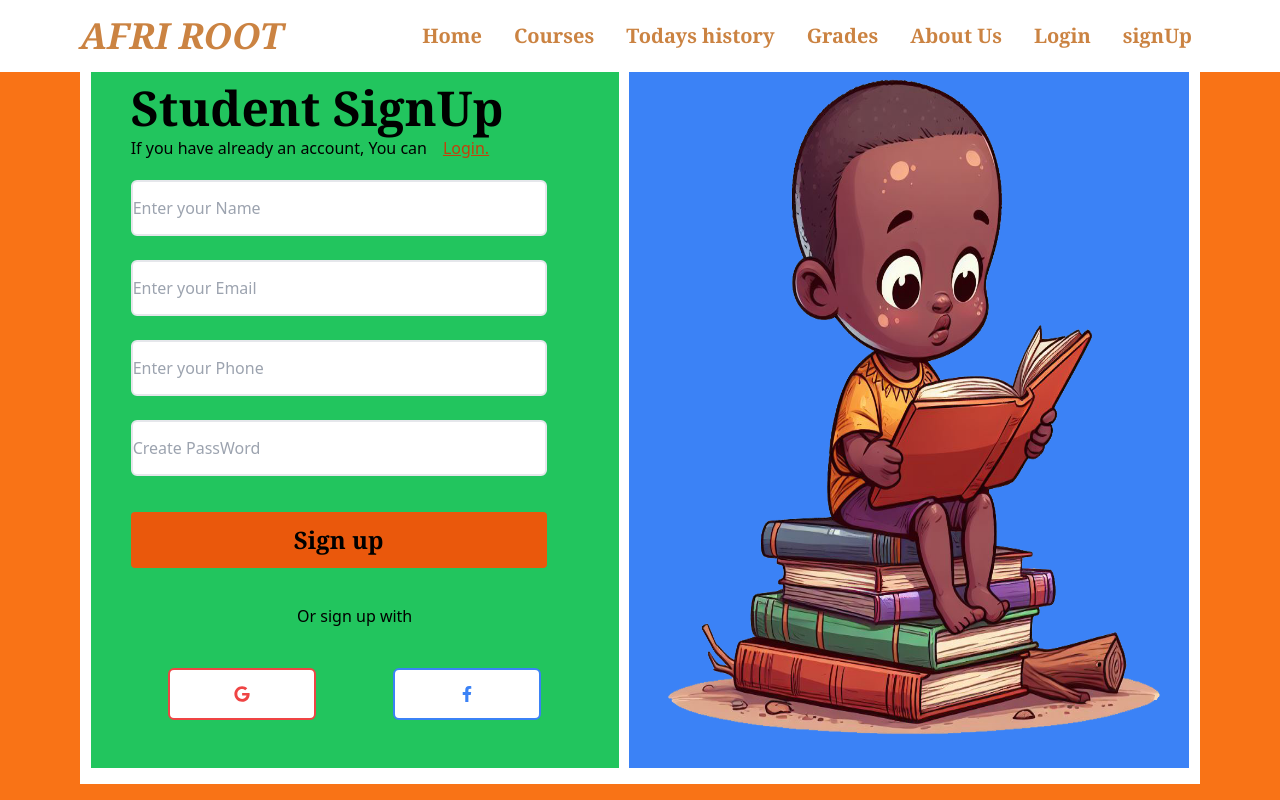
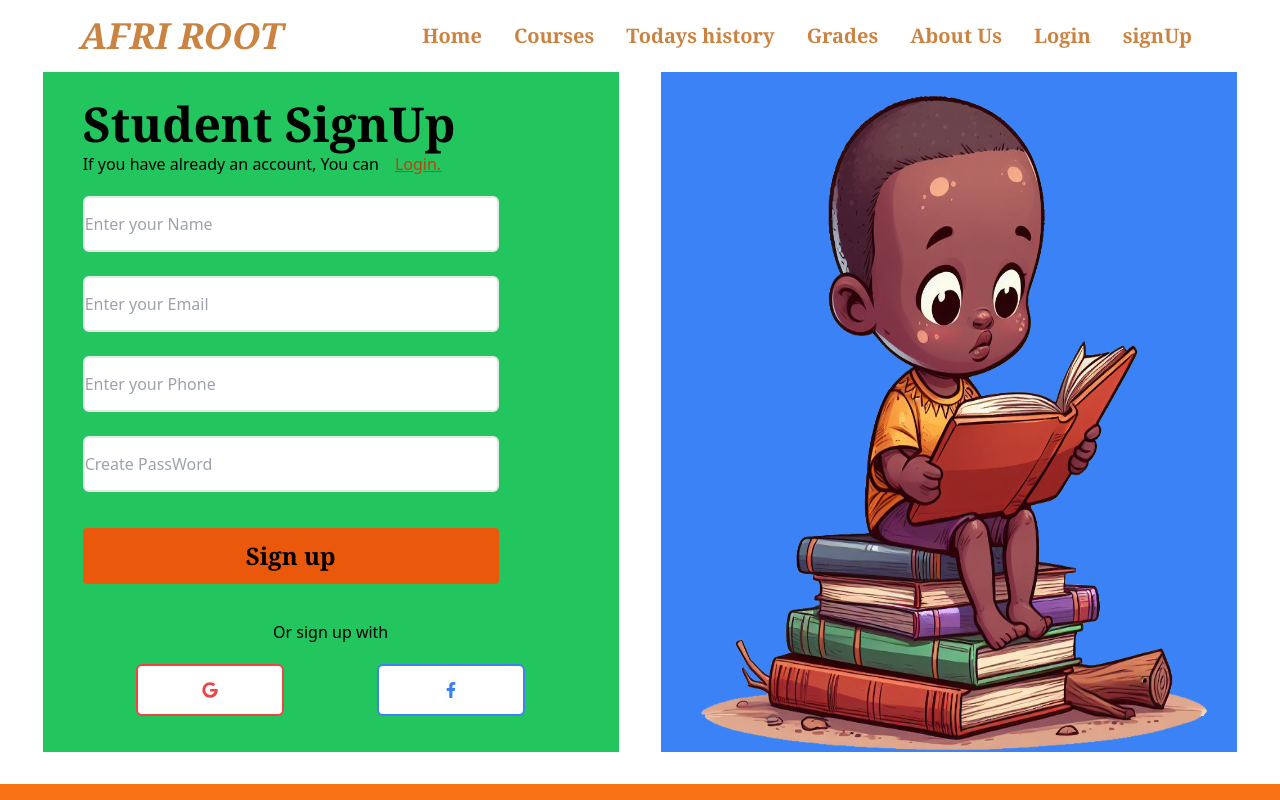
Before and after one commit to MUHUMUZAJeanPierre/afriRoot, a React (Vite) app: page /SignUp in a window 1280 px wide. Shown: the top 800 px of the page. Built offline with nearby package versions, Linux system fonts and the light colour scheme.

Commit message:
init commit

```diff
--- a/src/Components/Register/SignUp/SignUp.jsx
+++ b/src/Components/Register/SignUp/SignUp.jsx
@@ -6,8 +6,8 @@ import {FaFacebookF} from 'react-icons/fa';
 const SignUp = () => {
   return (
     <div className='bg-orange-500 w-full h-[50rem] py-[2rem]'>
-        <div className=' bg-white w-[70rem] h-[47rem] flex justify-evenly items-center mx-auto'>
-            <div className='bg-green-500 h-[45rem] w-[33rem]'>
+        <div className=' bg-white w-[80rem] h-[47rem] flex justify-evenly items-center mx-auto'>
+            <div className='bg-green-500 h-[43rem] w-[36rem]'>
                 <h1 className='font-semibold font-serif text-5xl mx-10 mt-9'>Student SignUp</h1>
                 <p className='mx-10 mb-5 mt-1'>If you have already an account, You can
                     <Link to="/signUp" className='underline text text-orange-700 ml-[1rem]'>
@@ -25,19 +25,19 @@ const SignUp = () => {
                 </div>
                 <div>
                     <p className='text-center '>Or sign up with</p>
-                    <div className='flex justify-evenly mt-10'>
+                    <div className='flex justify-evenly mt-5'>
                         <button className='bg-white border-2 border-red-500 px-16 py-4 rounded-md' >
                             <FaGoogle className='text-red-500 '/>
                         </button >
-                        <button className='bg-white border-2 border-blue-500 px-16 py-4 rounded-md'>
+                        <button className='bg-white border-2 border-blue-500 px-16 py-3 rounded-md'>
                             <FaFacebookF className='text-blue-500'/>
                         </button>
                     </div>
                 </div>
             </div>
             <div>
-            <div className='bg-blue-500 h-[45rem] w-[35rem] '>
-                <img src="../../../../src/assets/pnglogo.png" alt=""  className='h-[45rem] w-[35rem]'/>
+            <div className='bg-blue-500 h-[43rem] w-[36rem] '>
+                <img src="../../../../src/assets/pnglogo.png" alt=""  className='h-[45rem] w-[36rem]'/>
             </div>
             </div>
         </div>
```
